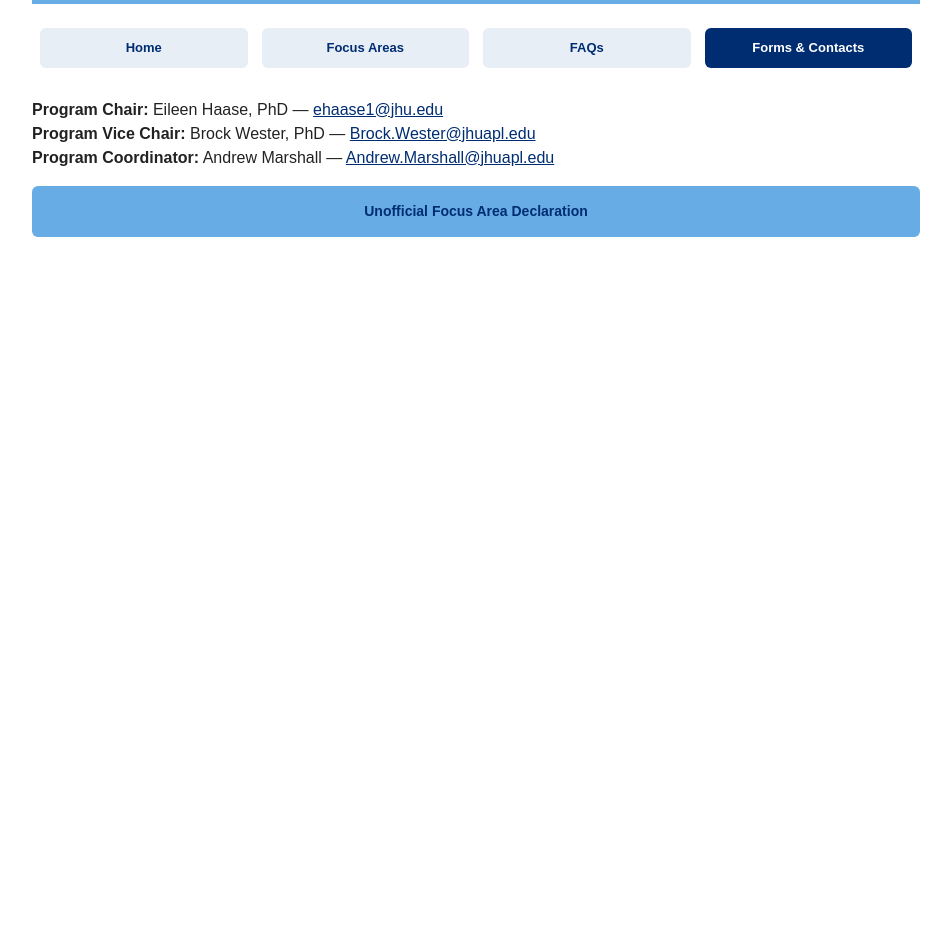
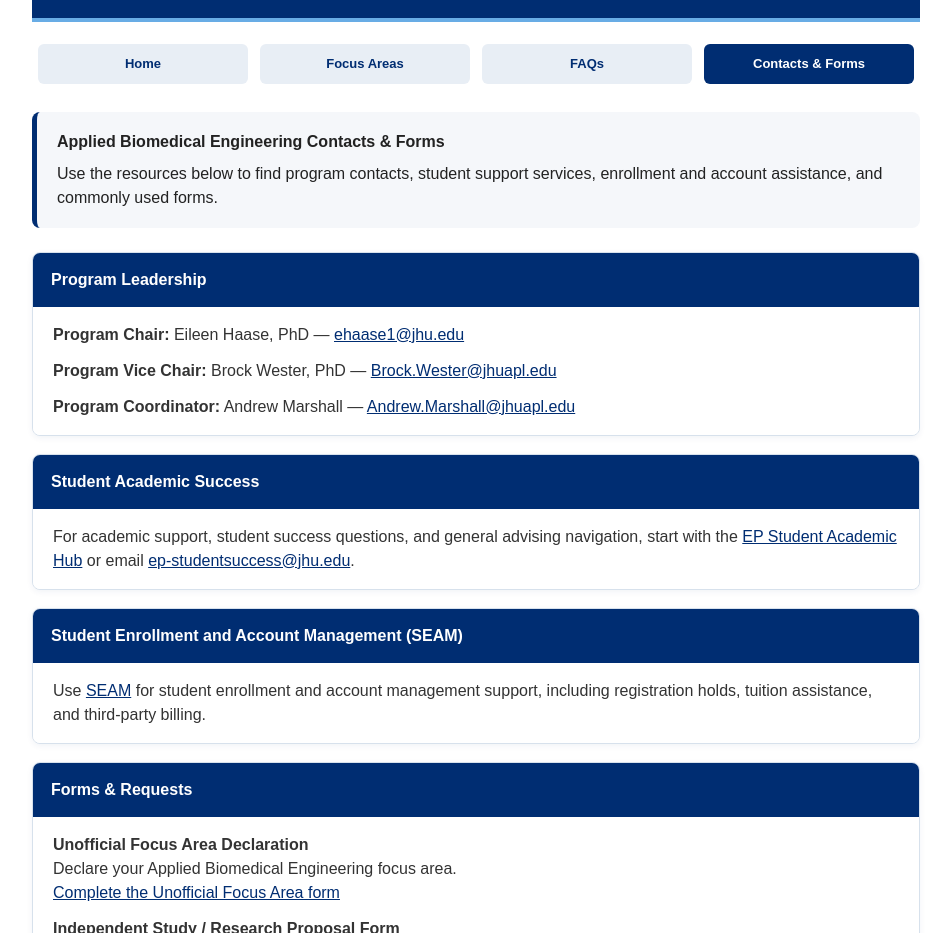
Before and after one commit to ep-abe/ep-abe-hub, a plain HTML site: page forms.html in a window 1280 px wide. Shown: the part 92-1025 px from the top of the page, without its empty margins (164-1115 px from the left). Before the commit the page ends 800 px from the top, so only its background shows below. Drawn offline with Linux system fonts and the light colour scheme.

Commit message:
Update ABE Contacts & Forms with contact boxes and Independent Study form

```diff
--- a/forms.html
+++ b/forms.html
@@ -1,18 +1,111 @@
 <!DOCTYPE html>
 <html lang="en">
-<head><meta charset="utf-8" /><meta name="viewport" content="width=device-width, initial-scale=1" /><title>ABE Forms & Contacts</title><link rel="stylesheet" href="assets/hub.css" /></head>
+<head>
+  <meta charset="utf-8" />
+  <meta name="viewport" content="width=device-width, initial-scale=1" />
+  <title>ABE Contacts & Forms</title>
+  <link rel="stylesheet" href="assets/hub.css" />
+  <style>
+    .contact-box {
+      margin-bottom: 18px;
+      border: 1px solid #d7e1ec;
+      border-radius: 8px;
+      background: #fff;
+      overflow: hidden;
+      box-shadow: 0 2px 6px rgba(0, 45, 114, 0.06);
+    }
+    .contact-box-header {
+      background: #002D72;
+      color: #fff;
+      padding: 15px 18px;
+      font-size: 16px;
+      font-weight: 700;
+    }
+    .contact-box-content {
+      padding: 16px 20px;
+      background: #fff;
+      color: #333;
+    }
+    .contact-box-content p {
+      margin: 0 0 12px 0;
+    }
+    .contact-box-content p:last-child {
+      margin-bottom: 0;
+    }
+  </style>
+</head>
 <body>
-<div style="font-family: Arial, Helvetica, sans-serif; max-width: 920px; margin: 0 auto;">
-  <div style="background:#002D72;color:#fff;padding:20px 22px;border-radius:10px 10px 0 0;border-bottom:4px solid #68ACE5;"><h1 style="margin:0;font-size:24px;color:#fff;">ABE Forms & Contacts</h1></div>
-  <div style="margin:16px 0 22px;"><table style="width:100%;border:0;"><tr>
-    <td style="width:25%;padding:6px;border:0;"><a class="btn btn-nav" href="index.html">Home</a></td>
-    <td style="width:25%;padding:6px;border:0;"><a class="btn btn-nav" href="focus.html">Focus Areas</a></td>
-    <td style="width:25%;padding:6px;border:0;"><a class="btn btn-nav" href="faqs.html">FAQs</a></td>
-    <td style="width:25%;padding:6px;border:0;"><a class="btn btn-nav active" href="forms.html">Forms & Contacts</a></td>
-  </tr></table></div>
-  <p><strong>Program Chair:</strong> Eileen Haase, PhD — <a href="mailto:ehaase1@jhu.edu">ehaase1@jhu.edu</a><br>
-  <strong>Program Vice Chair:</strong> Brock Wester, PhD — <a href="mailto:Brock.Wester@jhuapl.edu">Brock.Wester@jhuapl.edu</a><br>
-  <strong>Program Coordinator:</strong> Andrew Marshall — <a href="mailto:Andrew.Marshall@jhuapl.edu">Andrew.Marshall@jhuapl.edu</a></p>
-  <p><a class="btn btn-secondary" href="https://forms.cloud.microsoft/r/b1JmFKLYBH" target="_blank" rel="noopener">Unofficial Focus Area Declaration</a></p>
+<div>
+  <div style="background: var(--navy); color: white; padding: 20px 22px; border-radius: 10px 10px 0 0; border-bottom: 4px solid var(--hopkins-blue);">
+    <table style="width: 100%; border: 0; border-collapse: collapse; background: transparent;">
+      <tr>
+        <td style="width: 62px; border: 0; background: transparent; padding: 0; vertical-align: middle;">
+          <img class="shield" src="assets/shield.svg" alt="Johns Hopkins University Shield" width="50" height="54" />
+        </td>
+        <td style="border: 0; background: transparent; padding: 0; vertical-align: middle;">
+          <h1 style="margin: 0 0 4px 0; font-size: 24px; line-height: 1.2; color: #ffffff;">Contacts & Forms</h1>
+          <p style="margin: 0; font-size: 14px; color: #ffffff;">Master of Science • Johns Hopkins Engineering for Professionals</p>
+        </td>
+      </tr>
+    </table>
+  </div>
+
+  <div style="margin-top: 16px; margin-bottom: 22px;">
+    <table cellspacing="0" cellpadding="0" border="0" style="width: 100%; border: 0; background: transparent;">
+      <tbody><tr>
+        <td style="width: 25%; border: 0; background: transparent; padding: 6px;"><a class="btn btn-nav" href="index.html">Home</a></td>
+        <td style="width: 25%; border: 0; background: transparent; padding: 6px;"><a class="btn btn-nav" href="focus.html">Focus Areas</a></td>
+        <td style="width: 25%; border: 0; background: transparent; padding: 6px;"><a class="btn btn-nav" href="faqs.html">FAQs</a></td>
+        <td style="width: 25%; border: 0; background: transparent; padding: 6px;"><a class="btn btn-nav active" aria-current="page" href="forms.html">Contacts & Forms</a></td>
+      </tr></tbody>
+    </table>
+  </div>
+
+  <div style="background: var(--page); padding: 18px 20px; border-radius: 8px; margin-bottom: 24px; border-left: 5px solid var(--navy);">
+    <p style="margin: 0 0 8px 0;"><strong>Applied Biomedical Engineering Contacts & Forms</strong></p>
+    <p style="margin: 0;">Use the resources below to find program contacts, student support services, enrollment and account assistance, and commonly used forms.</p>
+  </div>
+
+  <div class="contact-box">
+    <div class="contact-box-header">Program Leadership</div>
+    <div class="contact-box-content">
+      <p><strong>Program Chair:</strong> Eileen Haase, PhD — <a href="mailto:ehaase1@jhu.edu">ehaase1@jhu.edu</a></p>
+      <p><strong>Program Vice Chair:</strong> Brock Wester, PhD — <a href="mailto:Brock.Wester@jhuapl.edu">Brock.Wester@jhuapl.edu</a></p>
+      <p><strong>Program Coordinator:</strong> Andrew Marshall — <a href="mailto:Andrew.Marshall@jhuapl.edu">Andrew.Marshall@jhuapl.edu</a></p>
+    </div>
+  </div>
+
+  <div class="contact-box">
+    <div class="contact-box-header">Student Academic Success</div>
+    <div class="contact-box-content">
+      <p>For academic support, student success questions, and general advising navigation, start with the <a href="https://ep.jhu.edu/student-services/academic-affairs/" target="_blank" rel="noopener">EP Student Academic Hub</a> or email <a href="mailto:ep-studentsuccess@jhu.edu">ep-studentsuccess@jhu.edu</a>.</p>
+    </div>
+  </div>
+
+  <div class="contact-box">
+    <div class="contact-box-header">Student Enrollment and Account Management (SEAM)</div>
+    <div class="contact-box-content">
+      <p>Use <a href="https://seam.jhu.edu" target="_blank" rel="noopener">SEAM</a> for student enrollment and account management support, including registration holds, tuition assistance, and third-party billing.</p>
+    </div>
+  </div>
+
+  <div class="contact-box">
+    <div class="contact-box-header">Forms & Requests</div>
+    <div class="contact-box-content">
+      <p><strong>Unofficial Focus Area Declaration</strong><br>
+      Declare your Applied Biomedical Engineering focus area.<br>
+      <a href="https://forms.cloud.microsoft/r/b1JmFKLYBH" target="_blank" rel="noopener">Complete the Unofficial Focus Area form</a></p>
+      <p><strong>Independent Study / Research Proposal Form</strong><br>
+      Complete this form when requesting approval and enrollment for an independent study or research project.<br>
+      <a href="https://ep.jhu.edu/wp-content/uploads/2020/09/Independent-Study-Project.pdf" target="_blank" rel="noopener">Download the Independent Study Project Proposal Form</a></p>
+      <p><strong>Additional EP Academic Forms</strong><br>
+      Access additional Engineering for Professionals forms for academic and student requests.<br>
+      <a href="https://ep.jhu.edu/current-students/student-forms/" target="_blank" rel="noopener">View Additional EP Academic Forms</a></p>
+    </div>
+  </div>
+
+  <p style="margin: 0;">Official roster: <a href="https://ep.jhu.edu/programs/applied-biomedical-engineering/" target="_blank" rel="noopener">Applied Biomedical Engineering program page</a></p>
+  <p style="margin-top: 24px; font-size: 13px; color: #666; text-align: center;">Johns Hopkins Whiting School of Engineering • Engineering for Professionals</p>
 </div>
-</body></html>
+</body>
+</html>
```
